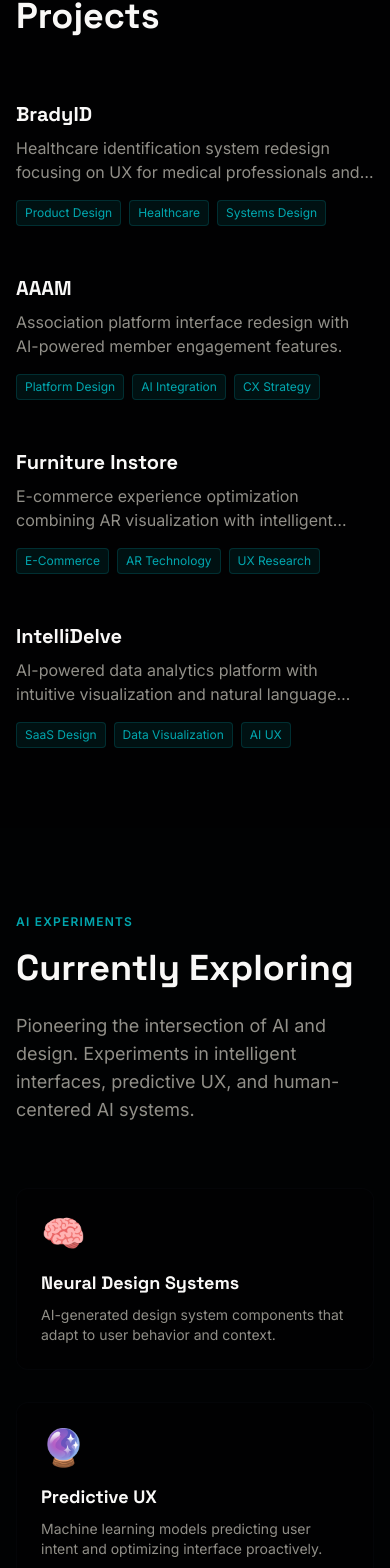
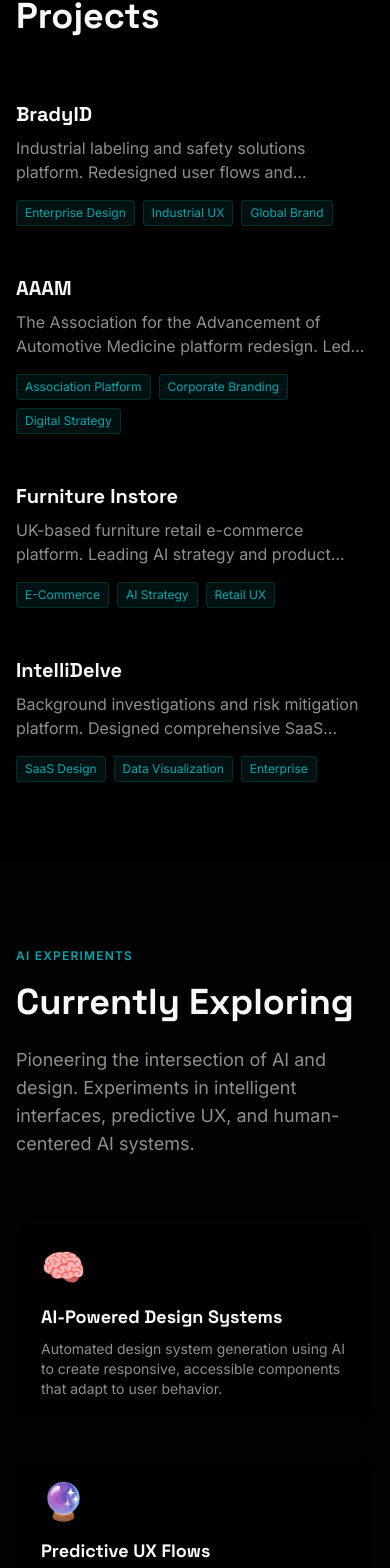
Before and after one commit to zaybei/Portfolio, a Next.js app: page / in a window 390 px wide. Shown: the part 1008-2576 px from the top of the page. Built offline with nearby package versions, Linux system fonts and the light colour scheme.

Commit message:
feat: populate portfolio with resume data
Update experience, selected work, AI Lab, and skills with real content

```diff
--- a/app/page.tsx
+++ b/app/page.tsx
@@ -3,6 +3,7 @@ import { PremiumHero } from '@/components/premium/hero'
 import { SelectedWork } from '@/components/premium/selected-work'
 import { AILab } from '@/components/premium/ai-lab'
 import { Philosophy } from '@/components/premium/philosophy'
+import { Skills } from '@/components/premium/skills'
 import { ExperienceSnapshot } from '@/components/premium/experience'
 import { PremiumContact } from '@/components/premium/contact'
 import { PremiumFooter } from '@/components/premium/footer'
@@ -15,6 +16,7 @@ export default function Home() {
       <SelectedWork />
       <AILab />
       <Philosophy />
+      <Skills />
       <ExperienceSnapshot />
       <PremiumContact />
       <PremiumFooter />
--- a/components/premium/ai-lab.tsx
+++ b/components/premium/ai-lab.tsx
@@ -5,34 +5,49 @@ import { motion } from 'framer-motion'
 export function AILab() {
   const experiments = [
     {
-      title: 'Neural Design Systems',
-      description: 'AI-generated design system components that adapt to user behavior and context.',
+      title: 'AI-Powered Design Systems',
+      description: 'Automated design system generation using AI to create responsive, accessible components that adapt to user behavior.',
       icon: '🧠',
     },
     {
-      title: 'Predictive UX',
-      description: 'Machine learning models predicting user intent and optimizing interface proactively.',
+      title: 'Predictive UX Flows',
+      description: 'Machine learning models that anticipate user intent and optimize navigation pathways in real-time.',
       icon: '🔮',
     },
     {
       title: 'Voice-First Interfaces',
-      description: 'Natural language processing for conversational product design and accessibility.',
+      description: 'Natural language processing for conversational design, accessibility enhancements, and hands-free interaction.',
       icon: '🎤',
     },
     {
-      title: 'Sentiment Analysis',
-      description: 'Real-time UI adaptation based on user sentiment and emotional state detection.',
-      icon: '💭',
-    },
-    {
-      title: 'Generative Layouts',
-      description: 'AI-powered dynamic layouts that generate optimal information architecture on-demand.',
+      title: 'Smart Personalization',
+      description: 'AI-driven content adaptation that learns from user behavior to deliver hyper-personalized experiences.',
       icon: '✨',
     },
     {
-      title: 'Accessibility AI',
-      description: 'Intelligent assistive features that learn and adapt to individual accessibility needs.',
+      title: 'Automated Accessibility',
+      description: 'Intelligent assistive features that dynamically adjust interfaces based on individual accessibility requirements.',
       icon: '♿',
+    },
+    {
+      title: 'Data Visualization AI',
+      description: 'AI-generated visual representations that automatically translate complex datasets into intuitive, interactive dashboards.',
+      icon: '📊',
+    },
+    {
+      title: 'CX Intelligence',
+      description: 'AI analytics connecting user journeys to business outcomes, identifying optimization opportunities across touchpoints.',
+      icon: '🎯',
+    },
+    {
+      title: 'Design Token Automation',
+      description: 'Intelligent design token systems that evolve based on brand, user preferences, and accessibility standards.',
+      icon: '🔧',
+    },
+    {
+      title: 'Generative Prototyping',
+      description: 'Rapid prototyping using AI to generate design variations, interaction patterns, and interaction flows.',
+      icon: '⚡',
     },
   ]
 
--- a/components/premium/experience.tsx
+++ b/components/premium/experience.tsx
@@ -5,28 +5,34 @@ import { motion } from 'framer-motion'
 export function ExperienceSnapshot() {
   const experiences = [
     {
-      year: '2023 - Present',
-      role: 'Lead Product Designer',
-      company: 'Self-Directed',
-      description: 'Designing AI-powered systems and consulting on enterprise UX strategy.',
+      year: '2022 - Present',
+      role: 'Product Designer',
+      company: 'Arhpez Technologies',
+      description: 'Leading design for Microsoft-oriented enterprises and B2B platforms, crafting end-to-end product experiences.',
     },
     {
-      year: '2021 - 2023',
-      role: 'Senior Product Designer',
-      company: 'Various Startups',
-      description: 'Led design transformation for multiple SaaS platforms and fintech solutions.',
+      year: '2021 - 2022',
+      role: 'Sr. UX/UI Designer',
+      company: 'Troon Technologies',
+      description: 'Designed better UX for blockchain environment, DApps, and NFT marketplaces with Web3 integrations.',
     },
     {
-      year: '2018 - 2021',
-      role: 'Product Designer',
-      company: 'Tech Companies',
-      description: 'Designed consumer apps and platforms across healthcare, e-commerce, and logistics.',
+      year: '2018 - 2022',
+      role: 'Product Manager',
+      company: 'Tipping Point',
+      description: 'Oversaw product lifecycle, cross-functional collaboration, market research, and CX improvements.',
     },
     {
-      year: '2016 - 2018',
-      role: 'UX/UI Designer',
-      company: 'First Role',
-      description: 'Started design career with foundational work in web and mobile applications.',
+      year: '2017 - 2018',
+      role: 'UI Designer',
+      company: 'Mob Inspire & Rockville Technologies',
+      description: 'Designed mobile applications, ride solutions, and healthcare scheduling apps for multiple startups.',
+    },
+    {
+      year: '2016 - 2017',
+      role: 'Social Media & Strategic Designer',
+      company: 'Telic Technologies & Abasyn University',
+      description: 'Built engaging campaigns, managed social media strategies, and developed brand awareness initiatives.',
     },
   ]
 
--- a/components/premium/selected-work.tsx
+++ b/components/premium/selected-work.tsx
@@ -61,26 +61,26 @@ export function SelectedWork() {
   const projects = [
     {
       title: 'BradyID',
-      description: 'Healthcare identification system redesign focusing on UX for medical professionals and patients.',
-      tags: ['Product Design', 'Healthcare', 'Systems Design'],
+      description: 'Industrial labeling and safety solutions platform. Redesigned user flows and dashboards for a global brand serving enterprise clients across manufacturing and logistics.',
+      tags: ['Enterprise Design', 'Industrial UX', 'Global Brand'],
       link: 'https://www.behance.net/abasyn',
     },
     {
       title: 'AAAM',
-      description: 'Association platform interface redesign with AI-powered member engagement features.',
-      tags: ['Platform Design', 'AI Integration', 'CX Strategy'],
+      description: 'The Association for the Advancement of Automotive Medicine platform redesign. Led corporate branding and digital experience strategy in collaboration with Dubai Rocket Marketing Agency.',
+      tags: ['Association Platform', 'Corporate Branding', 'Digital Strategy'],
       link: 'https://www.behance.net/abasyn',
     },
     {
       title: 'Furniture Instore',
-      description: 'E-commerce experience optimization combining AR visualization with intelligent recommendation engine.',
-      tags: ['E-Commerce', 'AR Technology', 'UX Research'],
+      description: 'UK-based furniture retail e-commerce platform. Leading AI strategy and product design to shape the digital experience, focusing on AR visualization and intelligent recommendations.',
+      tags: ['E-Commerce', 'AI Strategy', 'Retail UX'],
       link: 'https://www.behance.net/abasyn',
     },
     {
       title: 'IntelliDelve',
-      description: 'AI-powered data analytics platform with intuitive visualization and natural language interfaces.',
-      tags: ['SaaS Design', 'Data Visualization', 'AI UX'],
+      description: 'Background investigations and risk mitigation platform. Designed comprehensive SaaS dashboard with data visualization and intuitive workflows for enterprise users.',
+      tags: ['SaaS Design', 'Data Visualization', 'Enterprise'],
       link: 'https://www.behance.net/abasyn',
     },
   ]
--- /dev/null
+++ b/components/premium/skills.tsx
@@ -0,0 +1,93 @@
+'use client'
+
+import { motion } from 'framer-motion'
+
+export function Skills() {
+  const skillCategories = [
+    {
+      category: 'Design Tools',
+      skills: ['Figma', 'Figjam', 'Slide', 'Make', 'Adobe Creative Suite', 'Affinity by Canva'],
+    },
+    {
+      category: 'Product Expertise',
+      skills: ['Product Management', 'Project Management', 'Cross-Functional Collaboration', 'CX Strategy', 'User Research'],
+    },
+    {
+      category: 'Design Specializations',
+      skills: ['End-to-End Product Design', 'SaaS Design', 'Enterprise UX', 'DApps & Web3', 'AI/ML Interfaces', 'Data Visualization'],
+    },
+    {
+      category: 'Industry Experience',
+      skills: ['Healthcare', 'E-Commerce', 'Ride Solutions', 'Fintech', 'Legal Tech', 'Industrial Platforms'],
+    },
+  ]
+
+  const containerVariants = {
+    hidden: { opacity: 0 },
+    visible: {
+      opacity: 1,
+      transition: {
+        staggerChildren: 0.1,
+        delayChildren: 0.2,
+      },
+    },
+  }
+
+  const itemVariants = {
+    hidden: { opacity: 0, y: 20 },
+    visible: {
+      opacity: 1,
+      y: 0,
+      transition: { duration: 0.6 },
+    },
+  }
+
+  return (
+    <section id="skills" className="py-20 md:py-32 px-4 bg-background">
+      <div className="max-w-7xl mx-auto">
+        <motion.div
+          initial={{ opacity: 0, y: 20 }}
+          whileInView={{ opacity: 1, y: 0 }}
+          transition={{ duration: 0.6 }}
+          viewport={{ once: true }}
+          className="mb-16 md:mb-24"
+        >
+          <span className="text-xs uppercase tracking-widest text-accent font-semibold">Expertise</span>
+          <h2 className="text-4xl md:text-5xl lg:text-6xl font-display font-bold mt-4 max-w-2xl">
+            Skills &amp; Tools
+          </h2>
+        </motion.div>
+
+        <motion.div
+          variants={containerVariants}
+          initial="hidden"
+          whileInView="visible"
+          viewport={{ once: true, margin: '-100px' }}
+          className="grid grid-cols-1 md:grid-cols-2 gap-12 md:gap-16"
+        >
+          {skillCategories.map((category, index) => (
+            <motion.div
+              key={index}
+              variants={itemVariants}
+              className="space-y-4"
+            >
+              <h3 className="text-lg font-display font-bold text-accent uppercase tracking-wider">
+                {category.category}
+              </h3>
+              <div className="flex flex-wrap gap-3">
+                {category.skills.map((skill) => (
+                  <span
+                    key={skill}
+                    className="px-4 py-2 bg-card border border-border/50 rounded-lg text-sm font-medium text-foreground hover:border-accent/50 hover:bg-card/80 transition-all duration-300"
+                  >
+                    {skill}
+                  </span>
+                ))}
+              </div>
+            </motion.div>
+          ))}
+        </motion.div>
+      </div>
+    </section>
+  )
+}
```
